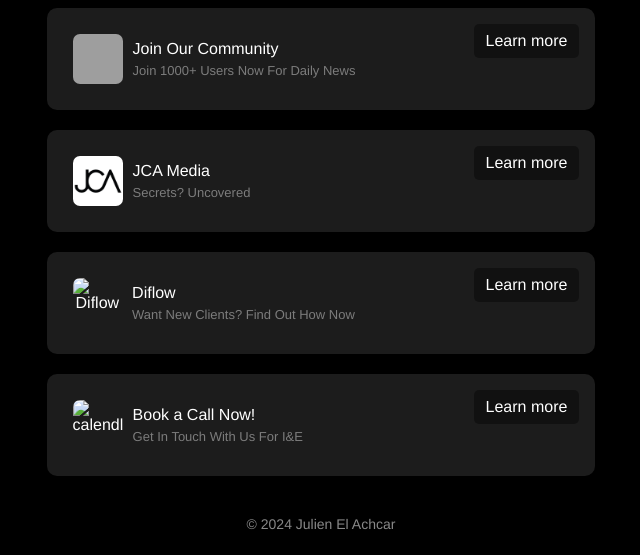
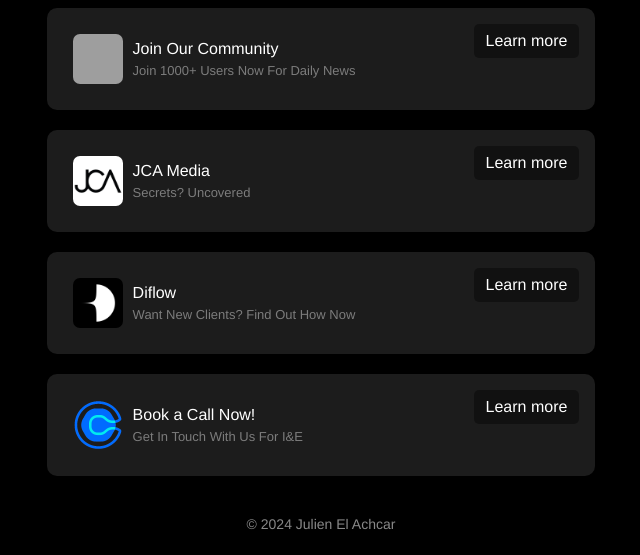
Before and after one commit to yvngjux/portfolio, a plain HTML site: page index.html in a window 1280 px wide. Shown: the part 245-800 px from the top of the page, without its empty margins (319-959 px from the left). Drawn offline with Linux system fonts and the light colour scheme; grey boxes are pictures that could not be loaded.

Commit message:
Update index.html

```diff
--- a/index.html
+++ b/index.html
@@ -188,7 +188,7 @@
                     <a href="#" class="learn-more">Learn more</a>
                 </div>
                 <div class="button">
-                    <img src="./images/diflow.jpg" alt="Diflow">
+                    <img src="diflow.jpg" alt="Diflow">
                     <div class="button-content">
                         <div class="button-title">
                             <span>Diflow</span>
@@ -198,7 +198,7 @@
                     <a href="#" class="learn-more">Learn more</a>
                 </div>
                 <div class="button">
-                    <img src="./images/cal.png" alt="calendly">
+                    <img src="cal.png" alt="calendly">
                     <div class="button-content">
                         <div class="button-title">
                             <span>Book a Call Now!</span>
```
